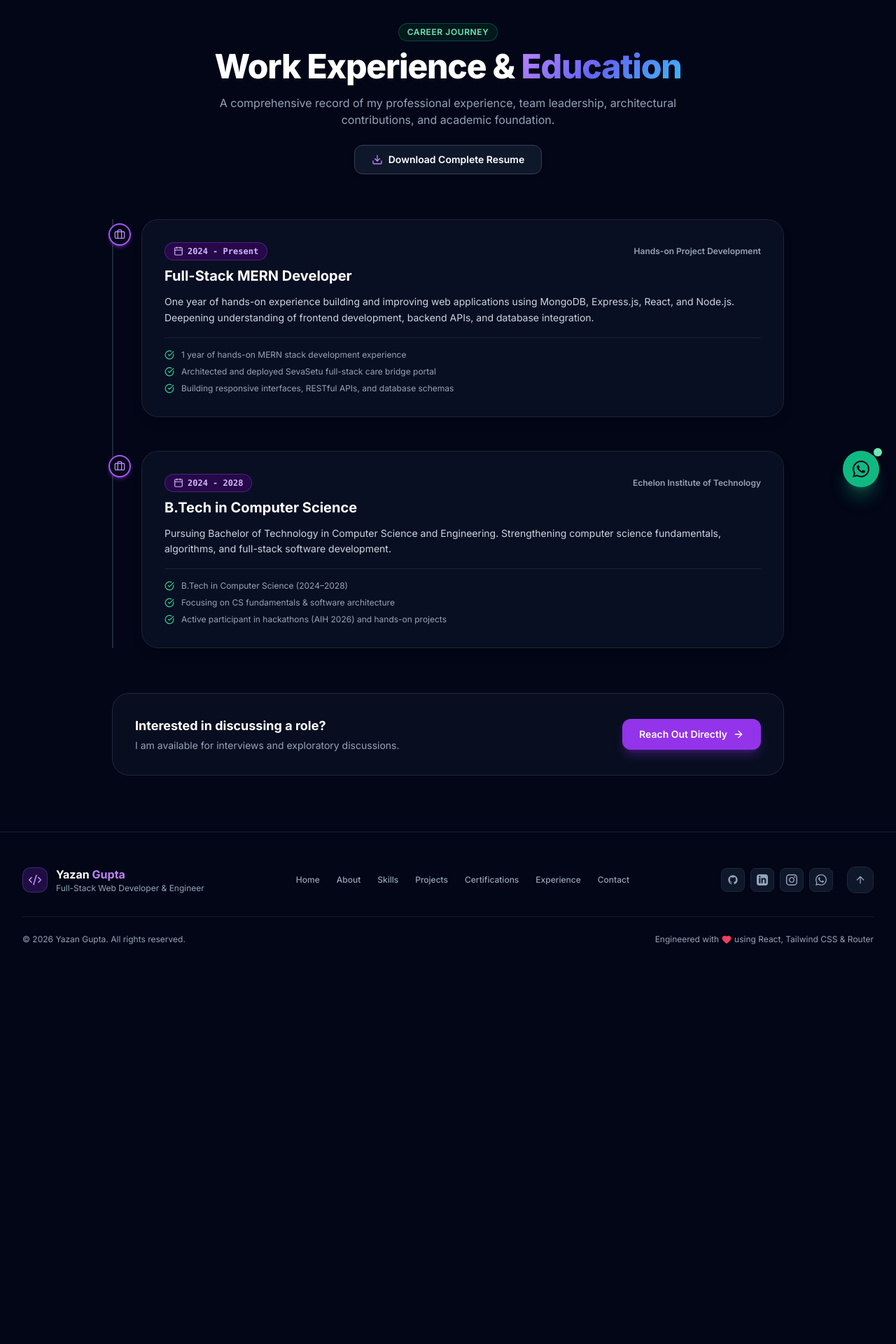
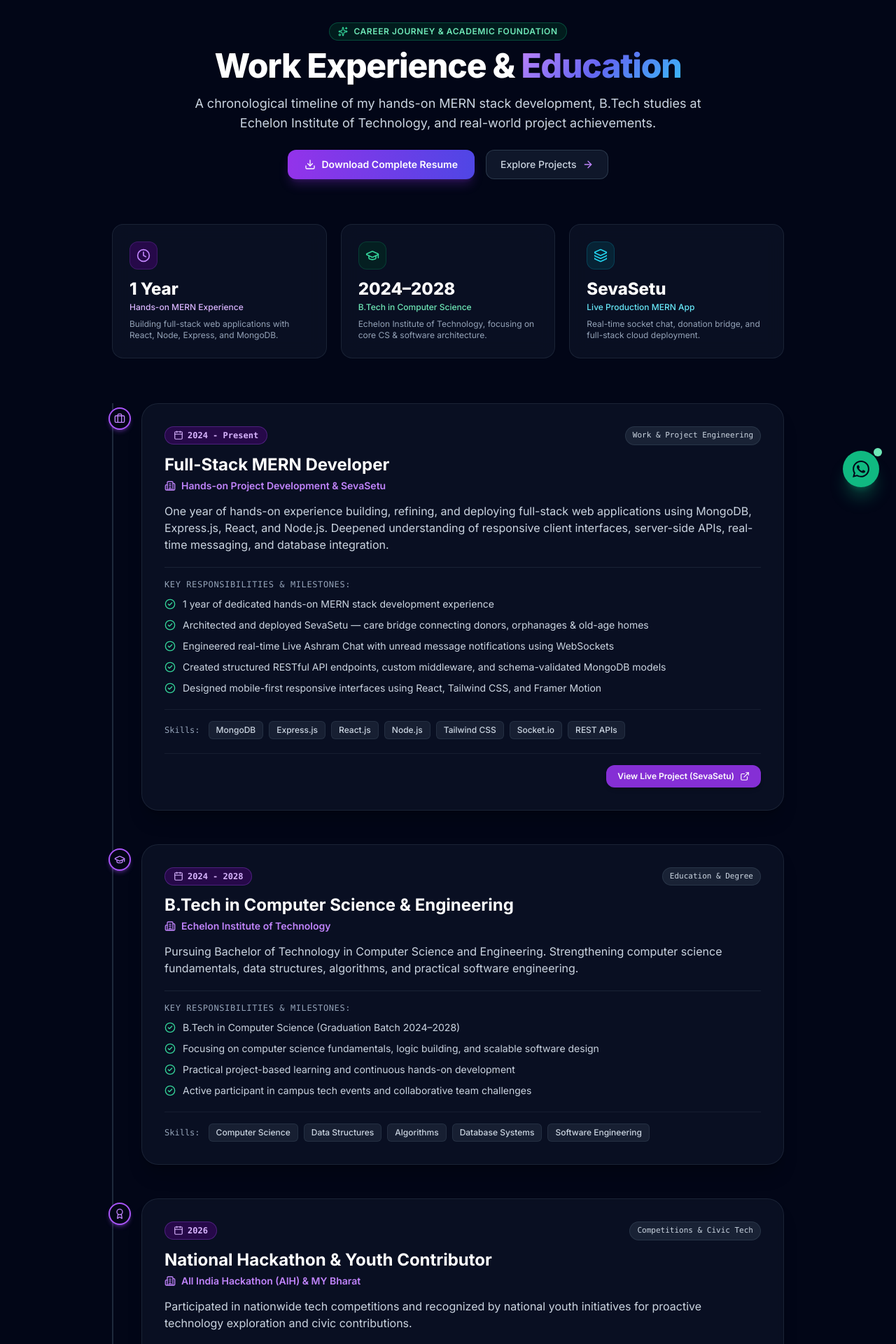
Before and after one commit to yazantechofficial89/portfolio, a React (Vite) app: page /experience in a window 1280 px wide. Shown: the part 80-2000 px from the top of the page at 70% size. Before the commit the page ends 1462 px from the top, so only its background shows below. Built offline with nearby package versions, Linux system fonts and the light colour scheme.

Commit message:
Enrich Working Experience page and timeline with 1 year MERN, B.Tech 2024-2028 at Echelon Institute, and Hackathon milestones

```diff
--- a/src/components/Experience.jsx
+++ b/src/components/Experience.jsx
@@ -1,6 +1,7 @@
 import React from 'react';
 import { motion } from 'framer-motion';
-import { Briefcase, Calendar, CheckCircle, GraduationCap } from 'lucide-react';
+import { Link } from 'react-router-dom';
+import { Briefcase, Calendar, CheckCircle, GraduationCap, Award, ArrowRight } from 'lucide-react';
 import { experienceData } from '../data/portfolioData';
 
 export default function Experience() {
@@ -33,8 +34,10 @@ export default function Experience() {
             >
               {/* Timeline Marker */}
               <div className="absolute -left-[31px] sm:-left-[47px] top-1.5 w-8 h-8 rounded-full bg-slate-950 border-2 border-purple-500 flex items-center justify-center text-purple-400 shadow-md shadow-purple-500/30 group-hover:scale-110 group-hover:bg-purple-600 group-hover:text-white transition-all">
-                {exp.role.includes('Bachelor') ? (
+                {exp.role.toLowerCase().includes('b.tech') || exp.role.toLowerCase().includes('bachelor') ? (
                   <GraduationCap className="w-4 h-4" />
+                ) : exp.role.toLowerCase().includes('hackathon') || exp.role.toLowerCase().includes('youth') ? (
+                  <Award className="w-4 h-4" />
                 ) : (
                   <Briefcase className="w-4 h-4" />
                 )}
@@ -75,6 +78,17 @@ export default function Experience() {
             </motion.div>
           ))}
         </div>
+
+        {/* View Full Timeline Link */}
+        <div className="mt-14 text-center">
+          <Link
+            to="/experience"
+            className="inline-flex items-center gap-2 px-6 py-3 rounded-full bg-slate-900 border border-slate-800 hover:border-purple-500/50 text-slate-300 hover:text-white text-sm font-semibold transition-all shadow-lg hover:shadow-purple-950/40 group"
+          >
+            <span>Explore Complete Experience & Academic Timeline</span>
+            <ArrowRight className="w-4 h-4 text-purple-400 group-hover:translate-x-1 transition-transform" />
+          </Link>
+        </div>
       </div>
     </section>
   );
--- a/src/data/portfolioData.js
+++ b/src/data/portfolioData.js
@@ -171,24 +171,48 @@ export const experienceData = [
   {
     period: "2024 - Present",
     role: "Full-Stack MERN Developer",
-    company: "Hands-on Project Development",
-    description: "One year of hands-on experience building and improving web applications using MongoDB, Express.js, React, and Node.js. Deepening understanding of frontend development, backend APIs, and database integration.",
+    company: "Hands-on Project Development & SevaSetu",
+    type: "Work & Project Engineering",
+    description: "One year of hands-on experience building, refining, and deploying full-stack web applications using MongoDB, Express.js, React, and Node.js. Deepened understanding of responsive client interfaces, server-side APIs, real-time messaging, and database integration.",
     highlights: [
-      "1 year of hands-on MERN stack development experience",
-      "Architected and deployed SevaSetu full-stack care bridge portal",
-      "Building responsive interfaces, RESTful APIs, and database schemas",
+      "1 year of dedicated hands-on MERN stack development experience",
+      "Architected and deployed SevaSetu — care bridge connecting donors, orphanages & old-age homes",
+      "Engineered real-time Live Ashram Chat with unread message notifications using WebSockets",
+      "Created structured RESTful API endpoints, custom middleware, and schema-validated MongoDB models",
+      "Designed mobile-first responsive interfaces using React, Tailwind CSS, and Framer Motion",
     ],
+    skills: ["MongoDB", "Express.js", "React.js", "Node.js", "Tailwind CSS", "Socket.io", "REST APIs"],
+    link: "https://sevasetu-3h83.onrender.com/",
+    linkText: "View Live Project (SevaSetu)",
   },
   {
     period: "2024 - 2028",
-    role: "B.Tech in Computer Science",
+    role: "B.Tech in Computer Science & Engineering",
     company: "Echelon Institute of Technology",
-    description: "Pursuing Bachelor of Technology in Computer Science and Engineering. Strengthening computer science fundamentals, algorithms, and full-stack software development.",
+    type: "Education & Degree",
+    description: "Pursuing Bachelor of Technology in Computer Science and Engineering. Strengthening computer science fundamentals, data structures, algorithms, and practical software engineering.",
     highlights: [
-      "B.Tech in Computer Science (2024–2028)",
-      "Focusing on CS fundamentals & software architecture",
-      "Active participant in hackathons (AIH 2026) and hands-on projects",
+      "B.Tech in Computer Science (Graduation Batch 2024–2028)",
+      "Focusing on computer science fundamentals, logic building, and scalable software design",
+      "Practical project-based learning and continuous hands-on development",
+      "Active participant in campus tech events and collaborative team challenges",
     ],
+    skills: ["Computer Science", "Data Structures", "Algorithms", "Database Systems", "Software Engineering"],
+  },
+  {
+    period: "2026",
+    role: "National Hackathon & Youth Contributor",
+    company: "All India Hackathon (AIH) & MY Bharat",
+    type: "Competitions & Civic Tech",
+    description: "Participated in nationwide tech competitions and recognized by national youth initiatives for proactive technology exploration and civic contributions.",
+    highlights: [
+      "Certificate of Participation — All India Hackathon (AIH) 2026 organized by Axcentra & Wolfram Research",
+      "Certificate of Recognition — Ministry of Youth Affairs and Sports, Government of India (Mera Yuva Bharat)",
+      "Collaborated in fast-paced problem solving, agile prototyping, and team coordination",
+    ],
+    skills: ["Rapid Prototyping", "Problem Solving", "Team Collaboration", "Hackathon Delivery"],
+    link: "/certifications",
+    linkText: "View Verified Certificates",
   },
 ];
 
--- a/src/pages/ExperiencePage.jsx
+++ b/src/pages/ExperiencePage.jsx
@@ -1,15 +1,22 @@
 import React from 'react';
 import { motion } from 'framer-motion';
 import confetti from 'canvas-confetti';
+import { Link } from 'react-router-dom';
 import {
   Briefcase,
   Calendar,
-  CheckCircle,
+  CheckCircle2,
   GraduationCap,
   Download,
-  ArrowRight
+  ArrowRight,
+  ExternalLink,
+  Sparkles,
+  Award,
+  Layers,
+  Code2,
+  Building2,
+  Clock
 } from 'lucide-react';
-import { Link } from 'react-router-dom';
 import { experienceData, personalData } from '../data/portfolioData';
 
 export default function ExperiencePage() {
@@ -22,97 +29,223 @@ export default function ExperiencePage() {
     });
   };
 
+  const getTimelineIcon = (role = '') => {
+    const lower = role.toLowerCase();
+    if (lower.includes('b.tech') || lower.includes('bachelor') || lower.includes('education')) {
+      return GraduationCap;
+    }
+    if (lower.includes('hackathon') || lower.includes('youth') || lower.includes('award')) {
+      return Award;
+    }
+    return Briefcase;
+  };
+
   return (
-    <div className="pt-28 pb-20">
-      <div className="max-w-5xl mx-auto px-4 sm:px-6 lg:px-8">
+    <div className="pt-28 pb-24 relative overflow-hidden">
+      {/* Background glow effect */}
+      <div className="absolute top-20 left-1/2 -translate-x-1/2 w-full max-w-7xl h-96 bg-gradient-to-r from-emerald-600/10 via-purple-600/10 to-indigo-500/10 blur-3xl pointer-events-none -z-10" />
+
+      <div className="max-w-5xl mx-auto px-4 sm:px-6 lg:px-8 space-y-16">
+
         {/* Header */}
-        <div className="text-center max-w-2xl mx-auto mb-16">
-          <div className="inline-flex items-center gap-2 px-3 py-1 rounded-full bg-emerald-950/50 border border-emerald-500/30 text-emerald-300 text-xs font-semibold tracking-wider uppercase mb-3">
-            Career Journey
+        <div className="text-center max-w-3xl mx-auto">
+          <div className="inline-flex items-center gap-2 px-3 py-1 rounded-full bg-emerald-950/60 border border-emerald-500/30 text-emerald-300 text-xs font-semibold tracking-wider uppercase mb-3">
+            <Sparkles className="w-3.5 h-3.5 text-emerald-400" />
+            Career Journey &amp; Academic Foundation
           </div>
           <h1 className="text-4xl sm:text-5xl font-extrabold text-white tracking-tight">
-            Work Experience & <span className="text-gradient">Education</span>
+            Work Experience &amp; <span className="text-gradient">Education</span>
           </h1>
-          <p className="mt-4 text-base text-slate-400">
-            A comprehensive record of my professional experience, team leadership, architectural contributions, and academic foundation.
+          <p className="mt-4 text-base sm:text-lg text-slate-300 leading-relaxed">
+            A chronological timeline of my hands-on MERN stack development, B.Tech studies at Echelon Institute of Technology, and real-world project achievements.
           </p>
 
-          <div className="mt-6 flex justify-center">
+          <div className="mt-6 flex flex-wrap justify-center gap-4">
             <button
               onClick={handleConfetti}
-              className="inline-flex items-center gap-2 px-6 py-2.5 rounded-xl font-semibold text-white bg-slate-900 hover:bg-slate-800 border border-slate-700 hover:border-purple-500/50 shadow-md transition-all text-sm"
+              className="inline-flex items-center gap-2 px-6 py-2.5 rounded-xl font-semibold text-white bg-gradient-to-r from-purple-600 to-indigo-600 hover:from-purple-500 hover:to-indigo-500 shadow-lg shadow-purple-600/25 transition-all text-sm"
             >
-              <Download className="w-4 h-4 text-purple-400" />
+              <Download className="w-4 h-4" />
               <span>Download Complete Resume</span>
             </button>
+
+            <Link
+              to="/projects"
+              className="inline-flex items-center gap-2 px-5 py-2.5 rounded-xl font-medium text-slate-300 bg-slate-900 hover:bg-slate-800 border border-slate-700/80 hover:border-purple-500/40 transition-all text-sm"
+            >
+              <span>Explore Projects</span>
+              <ArrowRight className="w-4 h-4 text-purple-400" />
+            </Link>
+          </div>
+        </div>
+
+        {/* 3 Metric Cards */}
+        <div className="grid grid-cols-1 sm:grid-cols-3 gap-5">
+          <div className="p-6 rounded-2xl bg-slate-900/60 border border-slate-800/80 backdrop-blur-md">
+            <div className="w-10 h-10 rounded-xl bg-purple-950/60 border border-purple-500/20 flex items-center justify-center text-purple-400 mb-3">
+              <Clock className="w-5 h-5" />
+            </div>
+            <div className="text-2xl font-extrabold text-white">1 Year</div>
+            <div className="text-xs font-medium text-purple-300 mt-0.5">Hands-on MERN Experience</div>
+            <p className="text-xs text-slate-400 mt-2">
+              Building full-stack web applications with React, Node, Express, and MongoDB.
+            </p>
+          </div>
+
+          <div className="p-6 rounded-2xl bg-slate-900/60 border border-slate-800/80 backdrop-blur-md">
+            <div className="w-10 h-10 rounded-xl bg-emerald-950/60 border border-emerald-500/20 flex items-center justify-center text-emerald-400 mb-3">
+              <GraduationCap className="w-5 h-5" />
+            </div>
+            <div className="text-2xl font-extrabold text-white">2024–2028</div>
+            <div className="text-xs font-medium text-emerald-300 mt-0.5">B.Tech in Computer Science</div>
+            <p className="text-xs text-slate-400 mt-2">
+              Echelon Institute of Technology, focusing on core CS &amp; software architecture.
+            </p>
+          </div>
+
+          <div className="p-6 rounded-2xl bg-slate-900/60 border border-slate-800/80 backdrop-blur-md">
+            <div className="w-10 h-10 rounded-xl bg-cyan-950/60 border border-cyan-500/20 flex items-center justify-center text-cyan-400 mb-3">
+              <Layers className="w-5 h-5" />
+            </div>
+            <div className="text-2xl font-extrabold text-white">SevaSetu</div>
+            <div className="text-xs font-medium text-cyan-300 mt-0.5">Live Production MERN App</div>
+            <p className="text-xs text-slate-400 mt-2">
+              Real-time socket chat, donation bridge, and full-stack cloud deployment.
+            </p>
           </div>
         </div>
 
         {/* Timeline */}
         <div className="relative pl-6 sm:pl-10 border-l-2 border-slate-800 space-y-12">
-          {experienceData.map((exp, idx) => (
+          {experienceData.map((exp, idx) => {
+            const IconComp = getTimelineIcon(exp.role);
+
+            return (
               <div key={idx} className="relative group">
                 {/* Timeline Marker */}
                 <div className="absolute -left-[31px] sm:-left-[47px] top-1.5 w-8 h-8 rounded-full bg-slate-950 border-2 border-purple-500 flex items-center justify-center text-purple-400 shadow-md shadow-purple-500/30 group-hover:scale-110 group-hover:bg-purple-600 group-hover:text-white transition-all">
-                {exp.role.includes('Bachelor') ? (
-                  <GraduationCap className="w-4 h-4" />
-                ) : (
-                  <Briefcase className="w-4 h-4" />
-                )}
+                  <IconComp className="w-4 h-4" />
                 </div>
 
                 {/* Card Container */}
-              <div className="p-6 sm:p-8 rounded-3xl bg-slate-900/60 border border-slate-800/80 hover:border-purple-500/40 backdrop-blur-sm transition-all group-hover:-translate-y-1 shadow-lg shadow-black/20">
-                <div className="flex flex-wrap items-center justify-between gap-2 mb-2">
+                <div className="p-6 sm:p-8 rounded-3xl bg-slate-900/60 border border-slate-800/80 hover:border-purple-500/40 backdrop-blur-sm transition-all group-hover:-translate-y-1 shadow-xl shadow-black/20">
+
+                  {/* Top Bar: Period & Type */}
+                  <div className="flex flex-wrap items-center justify-between gap-2 mb-3">
                     <span className="inline-flex items-center gap-1.5 text-xs font-mono font-semibold text-purple-300 bg-purple-950/60 border border-purple-500/30 px-3 py-1 rounded-full">
                       <Calendar className="w-3.5 h-3.5" />
                       {exp.period}
                     </span>
-                  <span className="text-xs font-semibold text-slate-400">
-                    {exp.company}
+                    {exp.type && (
+                      <span className="text-[11px] font-mono font-medium px-2.5 py-1 rounded-full bg-slate-800/80 text-slate-300 border border-slate-700/60">
+                        {exp.type}
                       </span>
+                    )}
                   </div>
 
-                <h3 className="text-xl font-bold text-white group-hover:text-purple-300 transition-colors">
+                  {/* Role & Company */}
+                  <h3 className="text-xl sm:text-2xl font-bold text-white group-hover:text-purple-300 transition-colors">
                     {exp.role}
                   </h3>
 
-                <p className="mt-3 text-sm text-slate-300 leading-relaxed">
+                  <div className="mt-1 flex items-center gap-2 text-sm font-semibold text-purple-400">
+                    <Building2 className="w-4 h-4 text-purple-400 shrink-0" />
+                    <span>{exp.company}</span>
+                  </div>
+
+                  {/* Description */}
+                  <p className="mt-3.5 text-sm sm:text-base text-slate-300 leading-relaxed">
                     {exp.description}
                   </p>
 
-                {/* Highlights */}
+                  {/* Key Highlights */}
                   {exp.highlights && exp.highlights.length > 0 && (
-                  <div className="mt-4 pt-4 border-t border-slate-800/80 space-y-2">
+                    <div className="mt-5 pt-4 border-t border-slate-800/80 space-y-2.5">
+                      <span className="text-xs font-mono uppercase tracking-wider text-slate-400 block mb-1">
+                        Key Responsibilities &amp; Milestones:
+                      </span>
                       {exp.highlights.map((highlight, hIdx) => (
-                      <div key={hIdx} className="flex items-center gap-2.5 text-xs text-slate-400">
-                        <CheckCircle className="w-3.5 h-3.5 text-emerald-400 flex-shrink-0" />
+                        <div key={hIdx} className="flex items-start gap-2.5 text-xs sm:text-sm text-slate-300 leading-normal">
+                          <CheckCircle2 className="w-4 h-4 text-emerald-400 flex-shrink-0 mt-0.5" />
                           <span>{highlight}</span>
                         </div>
                       ))}
                     </div>
                   )}
+
+                  {/* Skills tags */}
+                  {exp.skills && exp.skills.length > 0 && (
+                    <div className="mt-5 pt-4 border-t border-slate-800/60 flex flex-wrap gap-2 items-center">
+                      <span className="text-xs font-mono text-slate-400 mr-1">Skills:</span>
+                      {exp.skills.map((skill, sIdx) => (
+                        <span
+                          key={sIdx}
+                          className="px-2.5 py-1 rounded-md text-xs font-medium bg-slate-800/70 text-slate-300 border border-slate-700/50"
+                        >
+                          {skill}
+                        </span>
+                      ))}
+                    </div>
+                  )}
+
+                  {/* Action Link (if applicable) */}
+                  {exp.link && (
+                    <div className="mt-5 pt-4 border-t border-slate-800/60 flex justify-end">
+                      {exp.link.startsWith('http') ? (
+                        <a
+                          href={exp.link}
+                          target="_blank"
+                          rel="noopener noreferrer"
+                          className="inline-flex items-center gap-2 px-4 py-2 rounded-xl bg-purple-600/90 hover:bg-purple-600 text-white text-xs font-semibold shadow-md transition-colors"
+                        >
+                          <span>{exp.linkText || 'View Details'}</span>
+                          <ExternalLink className="w-3.5 h-3.5" />
+                        </a>
+                      ) : (
+                        <Link
+                          to={exp.link}
+                          className="inline-flex items-center gap-2 px-4 py-2 rounded-xl bg-slate-800 hover:bg-slate-700 text-slate-200 text-xs font-semibold border border-slate-700 transition-colors"
+                        >
+                          <span>{exp.linkText || 'View Details'}</span>
+                          <ArrowRight className="w-3.5 h-3.5 text-purple-400" />
+                        </Link>
+                      )}
+                    </div>
+                  )}
+
                 </div>
               </div>
-          ))}
+            );
+          })}
         </div>
 
-        {/* CTA Card */}
-        <div className="mt-16 p-8 rounded-3xl bg-slate-900/50 border border-slate-800 flex flex-col sm:flex-row items-center justify-between gap-6">
+        {/* Bottom CTA Card */}
+        <div className="p-8 sm:p-10 rounded-3xl bg-gradient-to-r from-purple-950/40 via-indigo-950/40 to-slate-900 border border-purple-500/30 flex flex-col sm:flex-row items-center justify-between gap-6 text-center sm:text-left">
           <div>
-            <h3 className="text-lg font-bold text-white">Interested in discussing a role?</h3>
-            <p className="text-xs sm:text-sm text-slate-400 mt-1">
-              I am available for interviews and exploratory discussions.
+            <h3 className="text-xl sm:text-2xl font-bold text-white">
+              Interested in collaborating or discussing an opportunity?
+            </h3>
+            <p className="text-sm text-slate-400 mt-1">
+              I am open to discussions regarding full-stack projects, internship roles, and team collaborations.
             </p>
           </div>
+          <div className="flex flex-wrap items-center gap-3">
+            <Link
+              to="/projects"
+              className="px-5 py-2.5 rounded-xl bg-slate-800 hover:bg-slate-700 text-slate-200 text-xs font-semibold border border-slate-700 transition-all"
+            >
+              Explore Projects
+            </Link>
             <Link
               to="/contact"
-            className="px-6 py-3 rounded-xl font-semibold text-white bg-purple-600 hover:bg-purple-500 shadow-lg shadow-purple-600/30 transition-all text-sm inline-flex items-center gap-2 flex-shrink-0"
+              className="px-5 py-2.5 rounded-xl bg-purple-600 hover:bg-purple-500 text-white text-xs font-semibold shadow-lg shadow-purple-600/30 transition-all flex items-center gap-1.5"
             >
-            <span>Reach Out Directly</span>
-            <ArrowRight className="w-4 h-4" />
+              <span>Get in Touch</span>
+              <ArrowRight className="w-3.5 h-3.5" />
             </Link>
           </div>
+        </div>
+
       </div>
     </div>
   );
```
Lines whose indentation alone changed are shown as unchanged.
